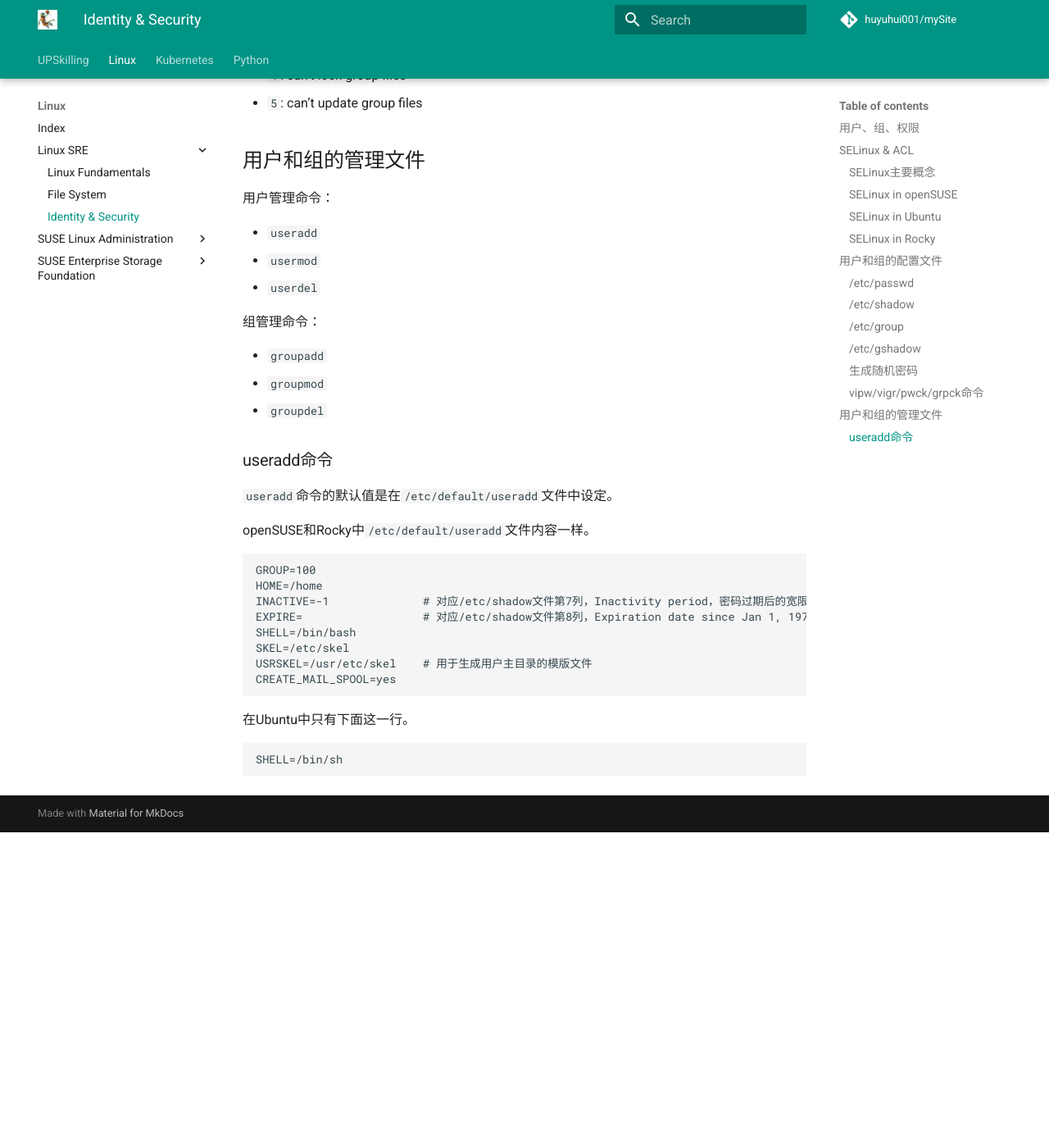
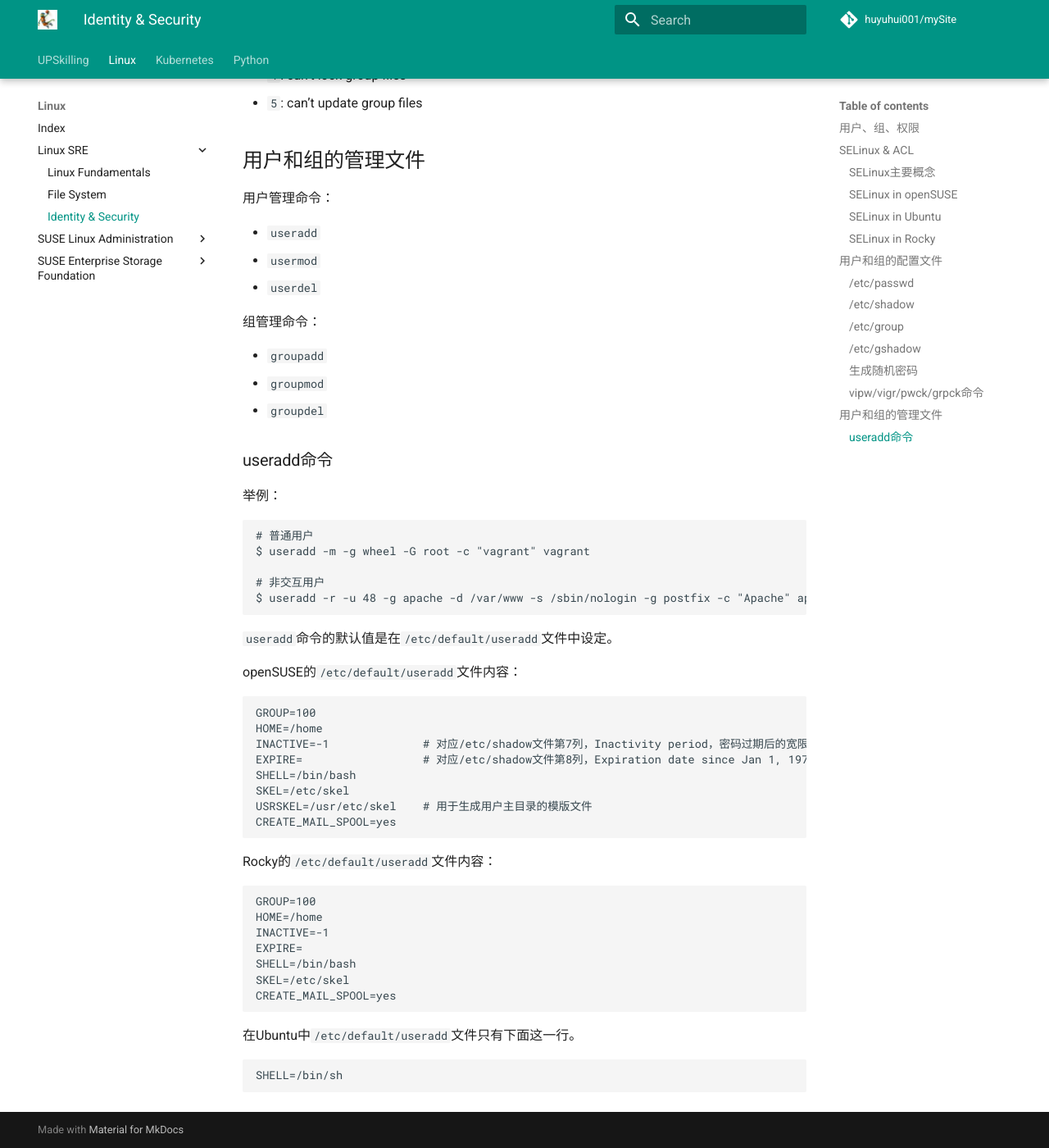
Before and after one commit to huyuhui001/mySite, an MkDocs documentation site: the page built from docs/linux/SRE/03-identity-security.md, in a window 1280 px wide and 1400 px high, scrolled down 8898 px. Shown: the whole window at 82% size. Built offline with MkDocs 1.6.1 and Material for MkDocs 9.7.7, drawn with Linux system fonts in a browser that asks for light colours; comment, search, counter and statistics services are not loaded; before the commit the page ends 9913 px from its top, so only the background shows below that.

Commit message:
Documentation

````diff
--- a/docs/linux/SRE/03-identity-security.md
+++ b/docs/linux/SRE/03-identity-security.md
@@ -396,9 +396,18 @@ $ sudo vigr -s
 
 ### useradd命令
 
+举例：
+```
+# 普通用户
+$ useradd -m -g wheel -G root -c "vagrant" vagrant
+
+# 非交互用户
+$ useradd -r -u 48 -g apache -d /var/www -s /sbin/nologin -g postfix -c "Apache" apache 2>/dev/null
+```
+
 `useradd`命令的默认值是在`/etc/default/useradd`文件中设定。
 
-openSUSE和Rocky中`/etc/default/useradd`文件内容一样。
+openSUSE的`/etc/default/useradd`文件内容：
 ```
 GROUP=100
 HOME=/home
@@ -409,7 +418,19 @@ SKEL=/etc/skel
 USRSKEL=/usr/etc/skel    # 用于生成用户主目录的模版文件
 CREATE_MAIL_SPOOL=yes
 ```
-在Ubuntu中只有下面这一行。
+
+Rocky的`/etc/default/useradd`文件内容：
+```
+GROUP=100
+HOME=/home
+INACTIVE=-1
+EXPIRE=
+SHELL=/bin/bash
+SKEL=/etc/skel
+CREATE_MAIL_SPOOL=yes
+```
+
+在Ubuntu中`/etc/default/useradd`文件只有下面这一行。
 ```
 SHELL=/bin/sh
 ```
````
